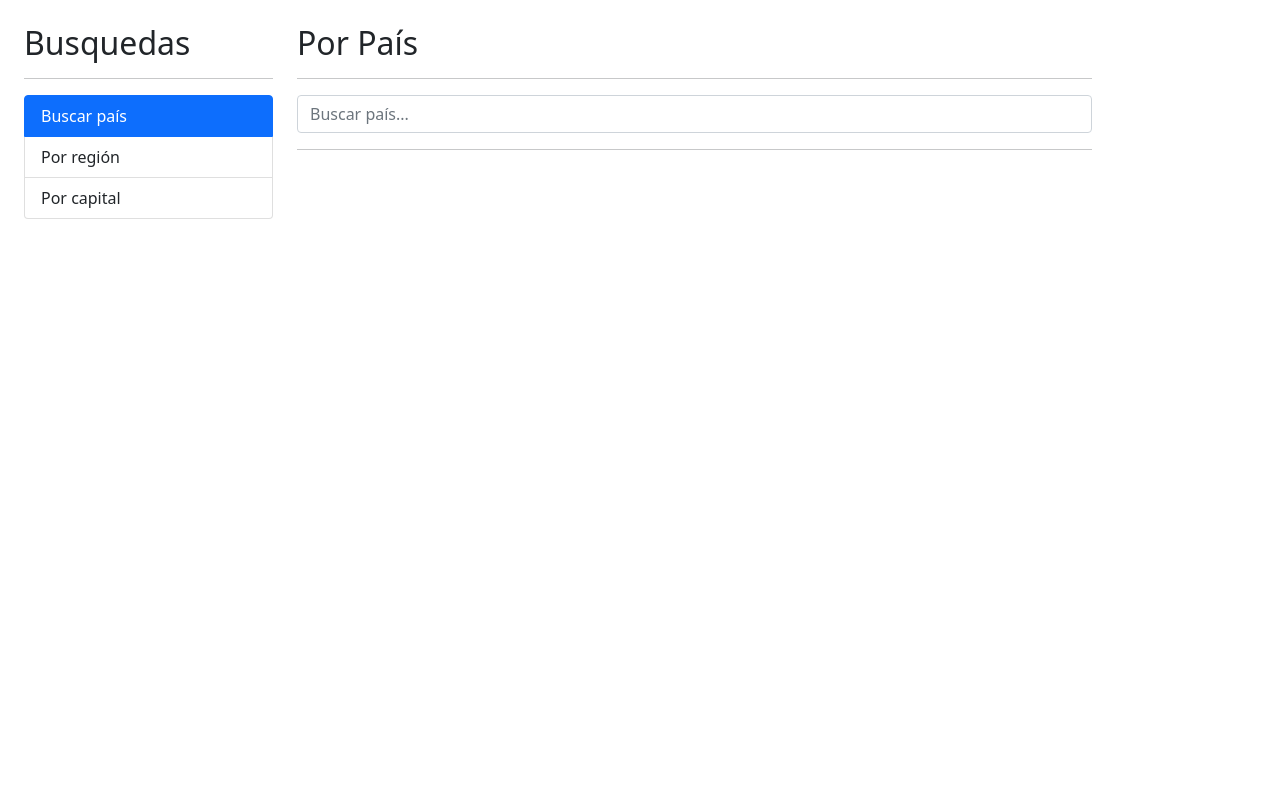
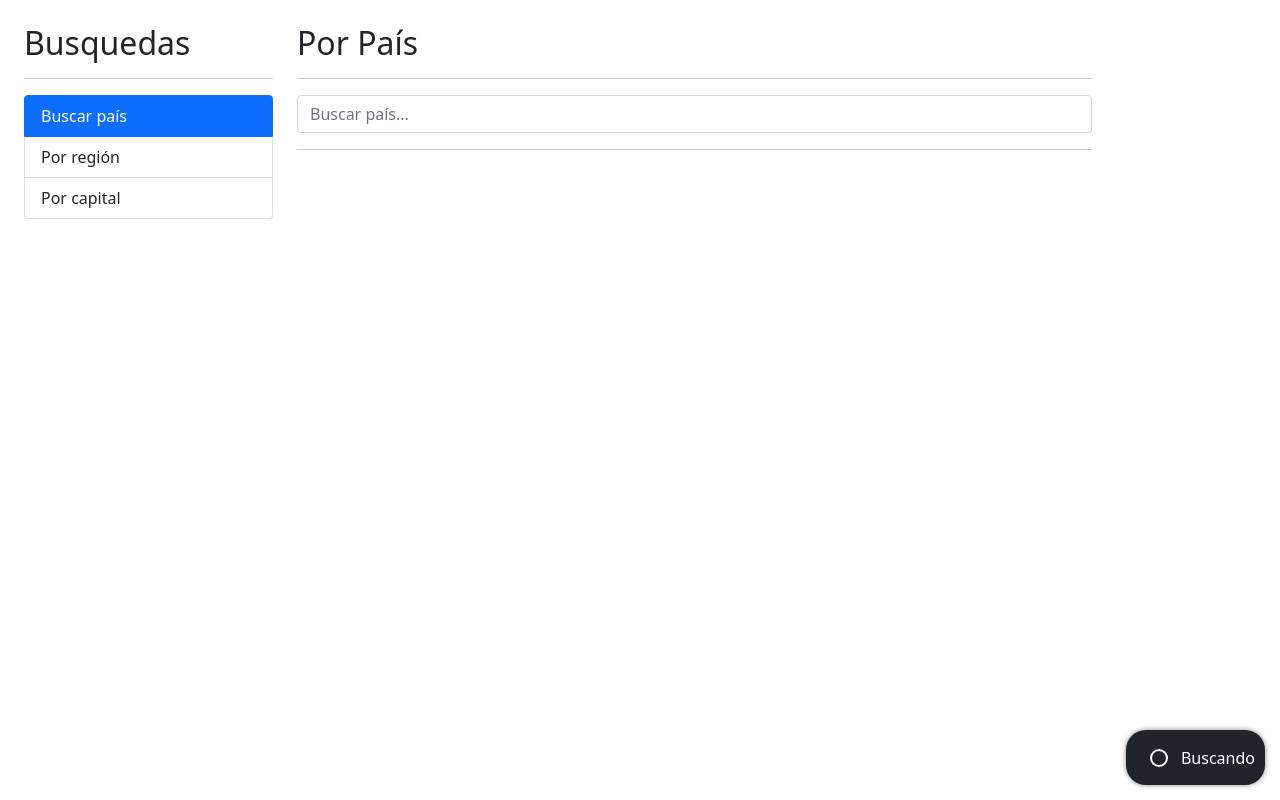
Before and after one commit to OPOII/PaisesApp, an Angular app: page / in a window 1280 px wide. Built offline with nearby package versions, Linux system fonts and the light colour scheme.

Commit message:
Adding a new component to show where is loading the request

```diff
--- a/src/app/pais/pages/por-pais/por-pais.component.html
+++ b/src/app/pais/pages/por-pais/por-pais.component.html
@@ -3,6 +3,7 @@
   <hr />
   <div class="row">
     <div class="col">
+      <app-loading-spinner></app-loading-spinner>
       <app-pais-input
         (onEnter)="buscar($event)"
         (onDebounce)="sugerencias($event)"
--- a/src/app/pais/pais.module.ts
+++ b/src/app/pais/pais.module.ts
@@ -9,6 +9,7 @@ import { VerPaisComponent } from './pages/ver-pais/ver-pais.component';
 import { RouterModule } from '@angular/router';
 import { PaisTablaComponent } from './components/pais-tabla/pais-tabla.component';
 import { PaisInputComponent } from './components/pais-input/pais-input.component';
+import { LoadingSpinnerComponent } from '../shared/loading-spinner/loading-spinner.component';
 
 @NgModule({
   declarations: [
@@ -18,6 +19,7 @@ import { PaisInputComponent } from './components/pais-input/pais-input.component
     VerPaisComponent,
     PaisTablaComponent,
     PaisInputComponent,
+    LoadingSpinnerComponent,
   ],
   imports: [CommonModule, FormsModule, RouterModule],
   exports: [
--- /dev/null
+++ b/src/app/shared/loading-spinner/loading-spinner.component.css
@@ -0,0 +1,16 @@
+.spinner-container{
+    align-items: center;
+    background-color: black;
+    border-radius: 20px;
+    bottom: 15px;
+    box-shadow: 0px 0px 5px rgba(0, 0, 0, 0.5);
+    color: white;
+    display: flex;
+    padding: 5px 10px;
+    position: fixed;
+    right: 15px;
+}
+
+.span{
+    margin-left: 5px;
+}
--- /dev/null
+++ b/src/app/shared/loading-spinner/loading-spinner.component.html
@@ -0,0 +1,80 @@
+<div class="spinner-container bg-dark">
+  <svg
+    width="45"
+    height="45"
+    viewBox="0 0 45 45"
+    xmlns="http://www.w3.org/2000/svg"
+    stroke="#fff"
+  >
+    <g
+      fill="none"
+      fill-rule="evenodd"
+      transform="translate(1 1)"
+      stroke-width="2"
+    >
+      <circle cx="22" cy="22" r="6" stroke-opacity="0">
+        <animate
+          attributeName="r"
+          begin="1.5s"
+          dur="3s"
+          values="6;22"
+          calcMode="linear"
+          repeatCount="indefinite"
+        />
+        <animate
+          attributeName="stroke-opacity"
+          begin="1.5s"
+          dur="3s"
+          values="1;0"
+          calcMode="linear"
+          repeatCount="indefinite"
+        />
+        <animate
+          attributeName="stroke-width"
+          begin="1.5s"
+          dur="3s"
+          values="2;0"
+          calcMode="linear"
+          repeatCount="indefinite"
+        />
+      </circle>
+      <circle cx="22" cy="22" r="6" stroke-opacity="0">
+        <animate
+          attributeName="r"
+          begin="3s"
+          dur="3s"
+          values="6;22"
+          calcMode="linear"
+          repeatCount="indefinite"
+        />
+        <animate
+          attributeName="stroke-opacity"
+          begin="3s"
+          dur="3s"
+          values="1;0"
+          calcMode="linear"
+          repeatCount="indefinite"
+        />
+        <animate
+          attributeName="stroke-width"
+          begin="3s"
+          dur="3s"
+          values="2;0"
+          calcMode="linear"
+          repeatCount="indefinite"
+        />
+      </circle>
+      <circle cx="22" cy="22" r="8">
+        <animate
+          attributeName="r"
+          begin="0s"
+          dur="1.5s"
+          values="6;1;2;3;4;5;6"
+          calcMode="linear"
+          repeatCount="indefinite"
+        />
+      </circle>
+    </g>
+  </svg>
+  <span>Buscando</span>
+</div>
--- /dev/null
+++ b/src/app/shared/loading-spinner/loading-spinner.component.ts
@@ -0,0 +1,12 @@
+import { Component, OnInit } from '@angular/core';
+
+@Component({
+  selector: 'app-loading-spinner',
+  templateUrl: './loading-spinner.component.html',
+  styleUrls: ['./loading-spinner.component.css'],
+})
+export class LoadingSpinnerComponent implements OnInit {
+  constructor() {}
+
+  ngOnInit(): void {}
+}
```
Also changed, not shown: 1 other file (tests, documents, lock files or other folders).
